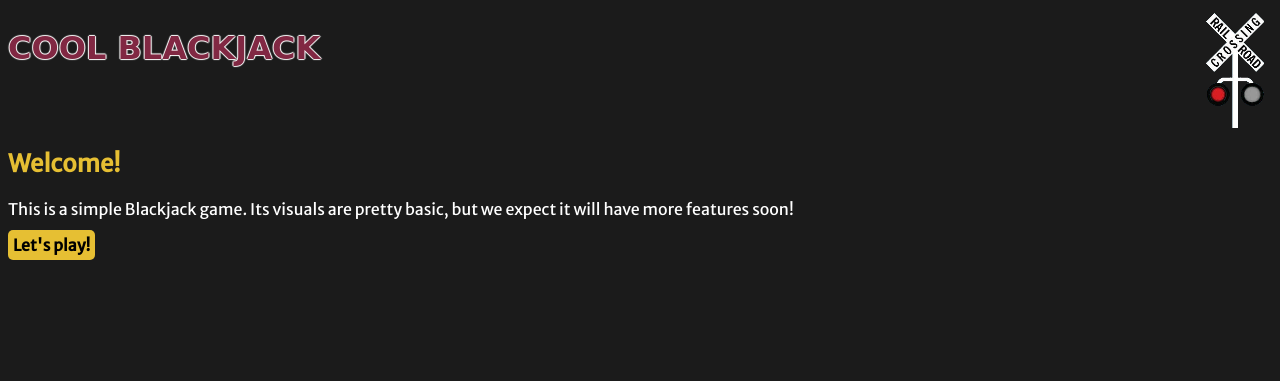
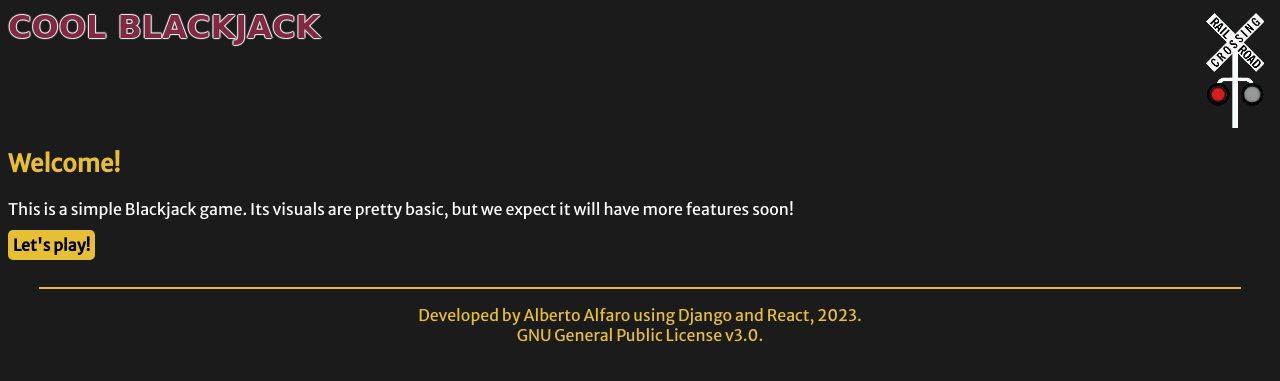
Before and after one commit to alfaro05/blackjack, a Django app: page / in a window 1280 px wide. Shown: the top 381 px of the page. Run offline with Django 4.2, Linux system fonts and the light colour scheme; some libraries are stand-ins or nearby versions; some web fonts are replaced.

Commit message:
added footer and some features

```diff
--- a/game/static/css/styles.css
+++ b/game/static/css/styles.css
@@ -13,9 +13,15 @@ h1{
     color: var(--strong-color);
     text-shadow: 1px 0px 1px white, -1px 0px 1px white,
         0px 1px 1px white, 0px -1px 1px white;
+    margin: 0px;
+    padding: 0px;
+}
+a{
+    text-decoration: none;
 }
 h2, h3{
     color: var(--light-color);
+
 }
 .container{
     display: flex;
@@ -77,3 +83,14 @@ h2, h3{
 .hidden{
     visibility: hidden;
 }
+hr{
+    width: 95%;
+    margin-top: 4vh;
+    margin-bottom: 2vh;
+}
+.footer p{
+    margin:0px;
+    padding: 0px;
+    color: var(--light-color);
+    text-align: center;
+}
--- a/game/templates/base.html
+++ b/game/templates/base.html
@@ -17,7 +17,9 @@
 <body>
     <div class="contanier">
         <div class="header">
-            <h1>COOL BLACKJACK</h1>
+            <a href="{% url 'index' %}">
+                <h1>COOL BLACKJACK</h1>
+            </a>
             <img src="{% static 'img/signala.png' %}" alt="Signal logo" height="120px" id="signal">
         </div>
         <div class="body">
@@ -25,6 +27,9 @@
             {% endblock %}
         </div>
         <div class="footer">
+            <hr color="#e6bf33">
+            <p>Developed by Alberto Alfaro using Django and React, 2023.</p>
+            <p>GNU General Public License v3.0.</p>
         </div>
     </div>
     <script type="text/javascript">
--- a/game/templates/next_round.html
+++ b/game/templates/next_round.html
@@ -18,7 +18,7 @@
 <div>
     <p class="first-message hidden">Game Over!</p>
     <p class="second-message hidden">{{message}}</p>
-    <button id="show-button" class="hidden button">Try again</button>
+    <a href="{% url 'game' %}" id="show-button" class="hidden button">Try again</a>
 </div>
 {% else %}
 <form action="next_round" method="post">
```
Also changed, not shown: db.sqlite3.
